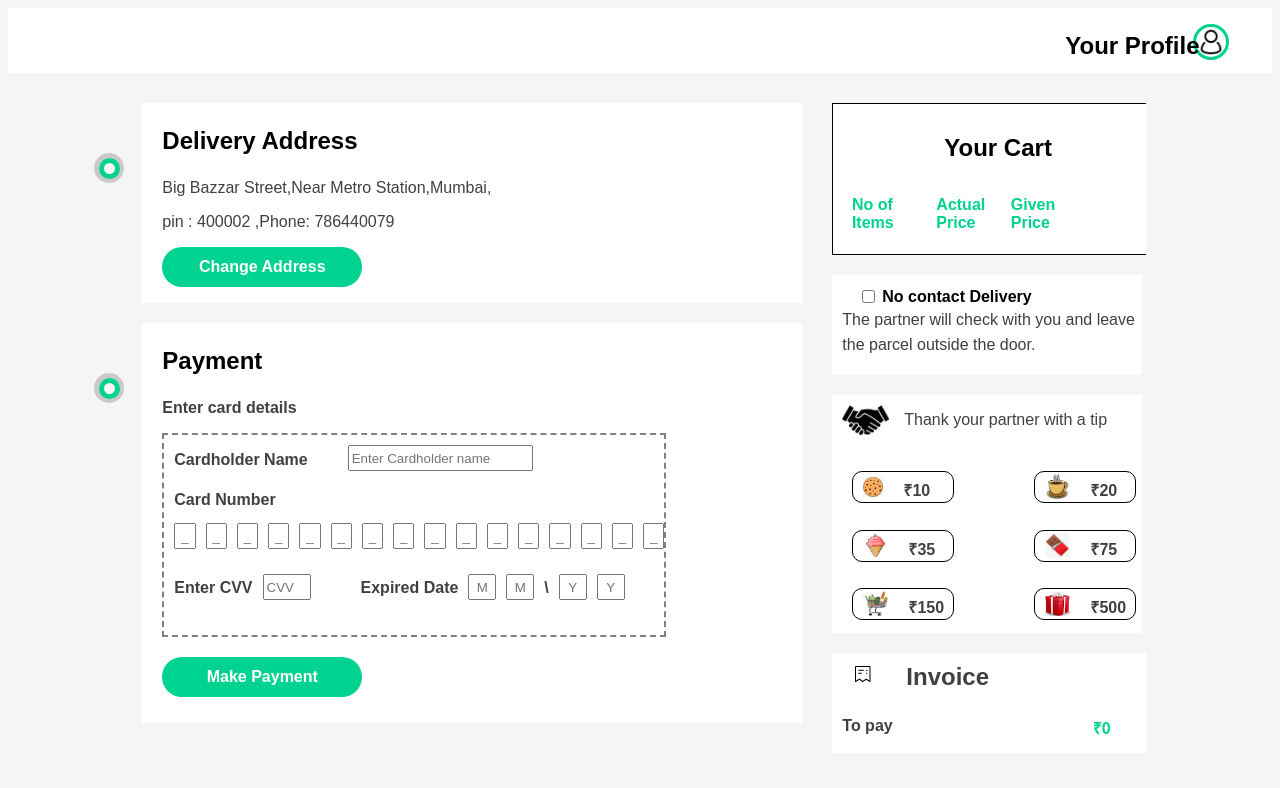
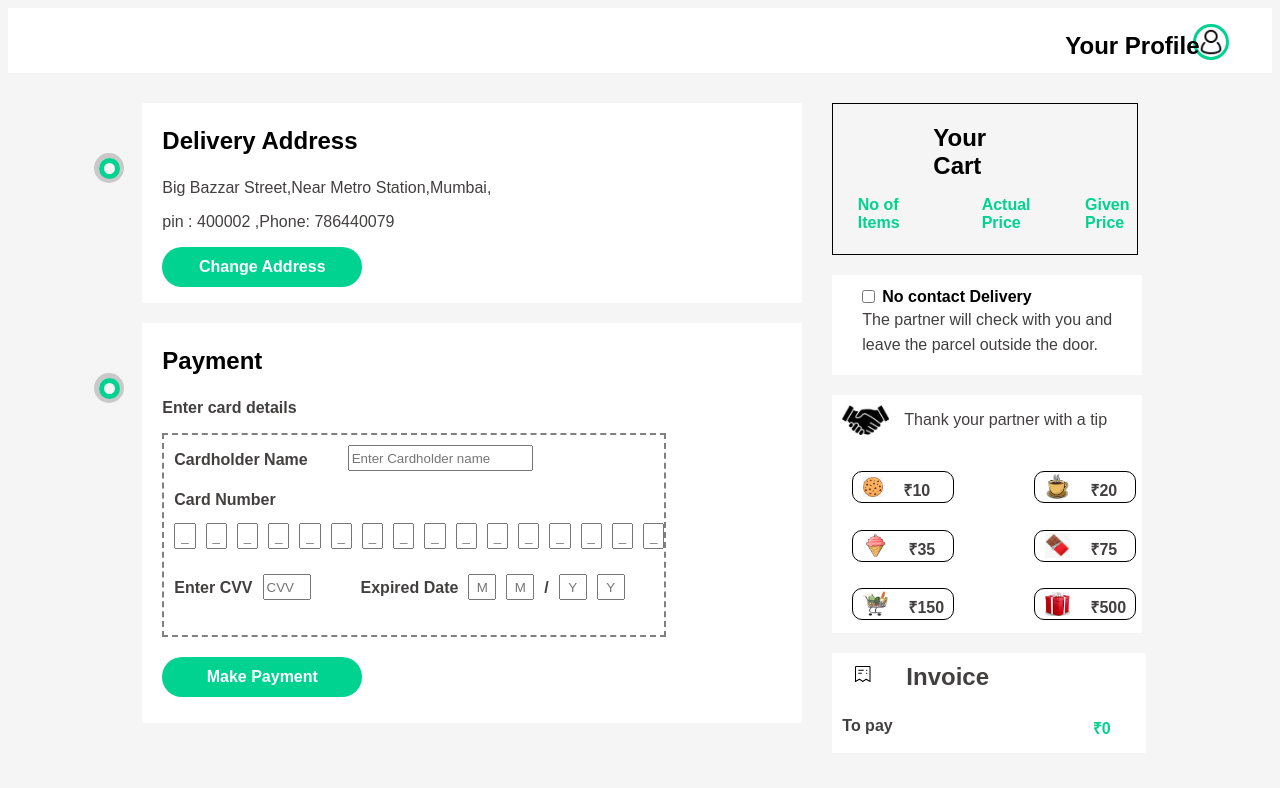
Before and after one commit to AhmadZaki94/Dunzo_backend, a plain HTML site: page cart/cart.html in a window 1280 px wide. Drawn offline with Linux system fonts and the light colour scheme.

Commit message:
some updates

```diff
--- a/cart/cart.html
+++ b/cart/cart.html
@@ -96,7 +96,7 @@
                                 <p><b>Expired Date</b></p>
                                 <input type="text" placeholder="M">
                                 <input type="text" placeholder="M">
-                                <p><b>\</b></p>
+                                <p><b>/</b></p>
                                 <input type="text" placeholder="Y">
                                 <input type="text" placeholder="Y">
                             </div>
@@ -111,8 +111,8 @@
             <div id="right">
                 <div id="top">
                     <div id="cart">
+                        <div id="h5"><h2 >Your Cart</h2></div>
                         <div id="crt">
-                        <h3 id="h5">Your Cart</h3>
                         <div id="count"><p id="pp">No of Items</p></div>
                         <div id="pname"><p id="pp">Actual Price</p> </div>
                         <div id="pprice"><p id="pp">Given Price</p></div>
@@ -121,7 +121,7 @@
                     <div id="check">
                         <input id="box" type="checkbox">
                         <h4>No contact Delivery</h4>
-                        <p>The partner will check with you and leave the parcel outside the door.</p>
+                        <p id="p1">The partner will check with you and leave the parcel outside the door.</p>
                     </div>
                     <div id="tip">
                         <img id="hand" src="images/handshake.jpg" alt="">
--- a/cart/styles/cart.css
+++ b/cart/styles/cart.css
@@ -41,8 +41,9 @@ body{
     border: #00d290 3px solid;
     border-radius: 50%;
 }
-#h5{
-    margin-left: -20px;
+
+#p1{
+    margin-left: 20px;
 }
 #navsign >div:hover
 {
@@ -112,7 +113,9 @@ button:hover{
 h3{
     font-size:x-large;
     font-family: Gilroy,sans-serif;
+
 }
+
 p{
     font-size:medium;
     font-family: Gilroy,sans-serif;
@@ -246,13 +249,7 @@ p{
     overflow-y: scroll;
     overflow-x: hidden;
 }
-#cart
-{
-    height: 150px;
-    width: 99%;
-    background-color: white;
-    padding-left: 40px;
-}
+
 #check
 {
     background-color: white;
@@ -405,15 +402,27 @@ p{
 #crt{
     display: flex;
     margin: auto;
-    width: 80%;
+    width: 100%;
+    padding-left: 50px;
+     justify-content: space-around;
 }
+#h5{
 
-#cart{
+    width: 50%;
+    height: 30px;
+    font-family: Gilroy,sans-serif;
+}
+#cart
+{
+    height: 150px;
+    width: 65%;
+    padding-left: 40px;
     display: flex;
     padding-top: -10px;
     padding-left: 100px;
     border: black solid 1px;
 }
+
 #pp{
     color: #00d290;
 }
@@ -428,13 +437,13 @@ h4{
     font-family: Gilroy,sans-serif;
     color: rgb(66, 63, 63);
     font-weight: bolder;
-    width: 30%;
+    width: 80%;
 }
 /* h2{
     width: 30%;
 } */
 #pname{
-    margin-left: 10px;
+    margin-left: 0px;
     margin-top: 70px;
     height: 49%;
     font-size:medium;
@@ -445,6 +454,7 @@ h4{
 }
 
 #pprice{
+    margin-left: 30px;
     margin-top: 70px;
     height: 49%;
     font-size:medium;
```
